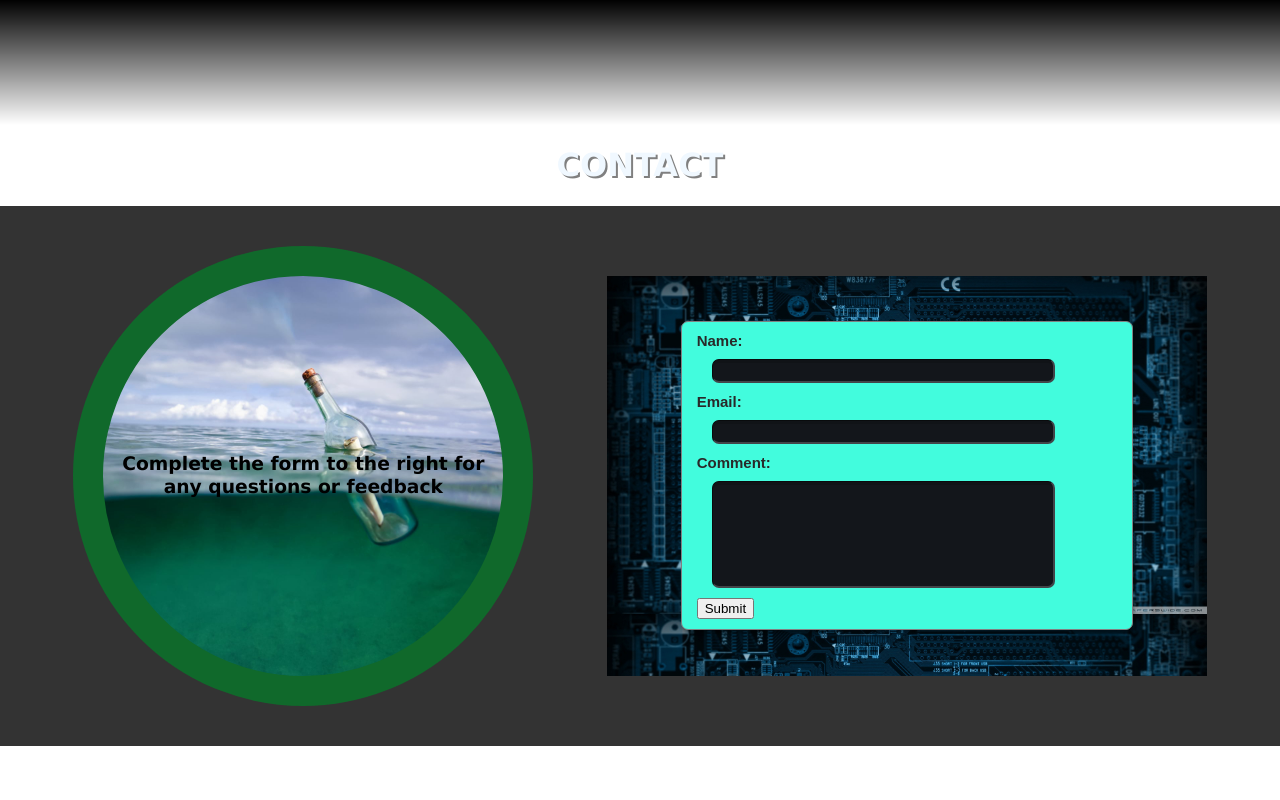
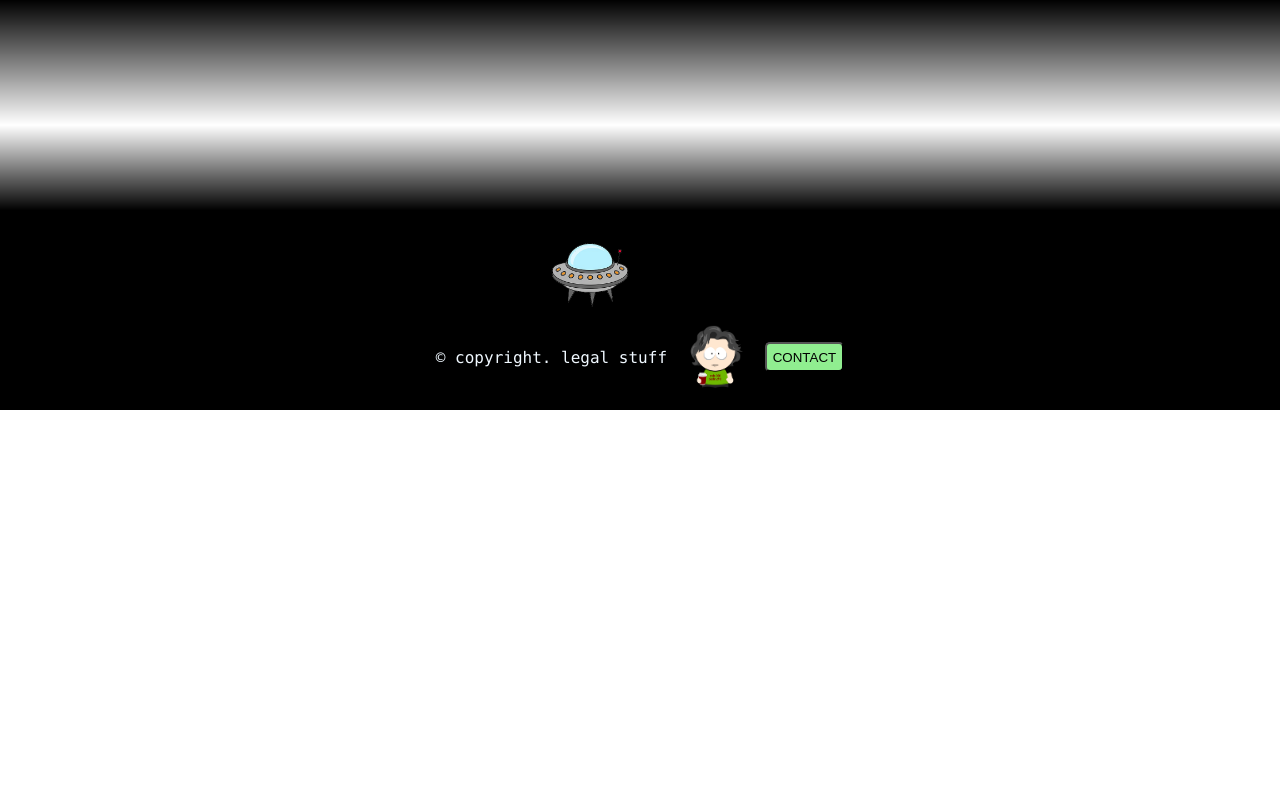
Before and after one commit to AlwaysOnCue47/portfolio, a plain HTML site: page index.html in a window 1280 px wide. Shown: the part 1600-2400 px from the top of the page. After the commit the page ends 2010 px from the top, so only its background shows below. Drawn offline with Linux system fonts and the light colour scheme.

Commit message:
updated portfolio
updated portfolio site. added JS file and functions

```diff
--- a/CSS/styles.css
+++ b/CSS/styles.css
@@ -31,6 +31,7 @@ p {
 .avatar2 {
   height: 65px;
   margin-left: 20px;
+  margin-right: 20px;
 
 }
 
@@ -70,6 +71,7 @@ p {
 }
 
 .navbar ul li a {
+  cursor: pointer;
   color: white;
   text-decoration: none;
   padding: 10px 20px;
@@ -197,32 +199,22 @@ p {
 
 /* Contact Section */
 
-.contact-header {
-  display: inline-block;
+.hide {
+  display: none;
 }
 
-.contact-section {
-  display: flex;
+#contact-section {
+  position: fixed;
+  top: 100px;
+  right: 0;
+  left: 0;
+  z-index: 10;
   justify-content: space-evenly;
   align-items: center;
   padding-top: 40px;
   padding-bottom: 40px;
   background-color: rgba(0, 0, 0, .8);
-}
 
-.contact-wrap1 {
-  background-image: url(../images/message\ in\ a\ bottle.jpg);
-  background-size: contain;
-  display: flex;
-  justify-content: center;
-  align-items: center;
-  overflow: hidden;
-  height: 400px;
-  width: 400px;
-  border-radius: 50%;
-  border-style: solid;
-  border-width: 30px;
-  border-color: rgb(16, 105, 43);
 }
 
 .contact-wrap2 {
@@ -230,14 +222,16 @@ p {
   align-items: center;
   background-image: url(../images/motherboard_2-wallpaper-1920x1080.jpg);
   background-size: contain;
-  height: 400px;
-  width: 600px;
+  padding-top: 20px;
+  padding-bottom: 20px;
+
 }
 
 /* CONTACT FORM STYLES */
 
 .contact {
   margin: auto;
+  max-width: 400px;
   color: rgb(41, 41, 41);
   font-size: 15px;
   outline: none;
@@ -266,15 +260,34 @@ p {
   background: #13161B;
   box-shadow: inset 0px 3px 0px 0px rgba(5, 5, 5, .15);
 }
-.contact input[name="comment"] {
-  height: 100px;
+
+#submitButton {
+  height: 30px;
+  border-radius: 5px;
+  background-color: lightgreen;
+  transition: .3s;
+}
+
+#cancelButton {
+  margin-top: 5px;
+  height: 30px;
+  border-radius: 5px;
+  background-color: lightcoral;
+  transition: .3s;
+}
+
+#submitButton:hover {
+  background-color: greenyellow;
+}
+
+#cancelButton:hover {
+  background-color: red;
 }
 
  /* FOOTER STYLES */
 
  .footer-banner {
   color: aliceblue;
-  margin-top: 100px;
   padding-top: 100px;
   padding-bottom: 20px;
 
--- a/index.html
+++ b/index.html
@@ -7,6 +7,7 @@
     <title>Portfolio Assignment</title>
 
     <link href="./CSS/styles.css" rel="stylesheet"> <!-- my CSS sheet -->
+    <script defer src="./js/main.js"></script>
 
   </head>
   <body id="home">
@@ -16,10 +17,25 @@
         <ul>
           <li><a href="#home">Home</a></li>
           <li><a href="#about">About</a></li>
-          <li><a href="#contact1">Contact</a></li>
+          <li><a onclick="showContactBox()">Contact</a></li>
         </ul>
       </nav>
    <!--END NAV -->
+     <!-- CONTACT FORM-->
+
+  <div class="hide" id="contact-section" >
+    <div class="contact-wrap2">
+      <div class="contact">
+        <form action="https://formspree.io/f/xqakkbky" method="post">
+          Name: <input type="text" name="name"><br>
+          Email: <input type="email" name="email"><br>
+          Comment: <input type="text" name="comment"><br>
+          <input id="submitButton" type="submit" value="Submit">
+        </form>
+        <button id="cancelButton" onclick="hideContactBox()">Cancel</button>
+      </div>
+    </div>
+  </div>
 
    <!-- Hero section- background video and text overlay -->
 
@@ -77,29 +93,9 @@
           </div>
         </div>
       </div>
-      <div id="contact1"></div>
     </div>
 
     <!-- END of ABOUT SECTION -->
-
-  <!-- CONTACT FORM-->
-  <h1 >CONTACT</h1>
-  <div class="contact-section">
-    <div class="contact-wrap1">
-      <!--<img class="box-pic2" src="./images/message in a bottle.jpg">-->
-      <h3 class="center">Complete the form to the right for any questions or feedback</h3>
-    </div>
-    <div class="contact-wrap2">
-      <div class="contact">
-        <form action="https://formspree.io/f/xqakkbky" method="post">
-          Name: <input type="text" name="name"><br>
-          Email: <input type="email" name="email"><br>
-          Comment: <input type="text" name="comment"><br>
-          <input type="submit" value="Submit">
-        </form>
-      </div>
-    </div>
-  </div>
 
      <!-- FOOTER  -->
       <footer>
@@ -110,7 +106,8 @@
           </div>
           <div class="footer-wrap">
             <p class="center"> &copy; copyright. legal stuff</p>
-          <img class="avatar2" src="./images/avatar2.png">
+            <img class="avatar2" src="./images/avatar2.png">
+            <button id="submitButton" onclick="showContactBox()">CONTACT</button>
 
           </div>
 
--- /dev/null
+++ b/js/main.js
@@ -0,0 +1,9 @@
+// portfolio website script
+
+function showContactBox() {
+  document.getElementById("contact-section").classList.remove("hide");
+}
+
+function hideContactBox() {
+  document.getElementById("contact-section").classList.add("hide");
+}
```
